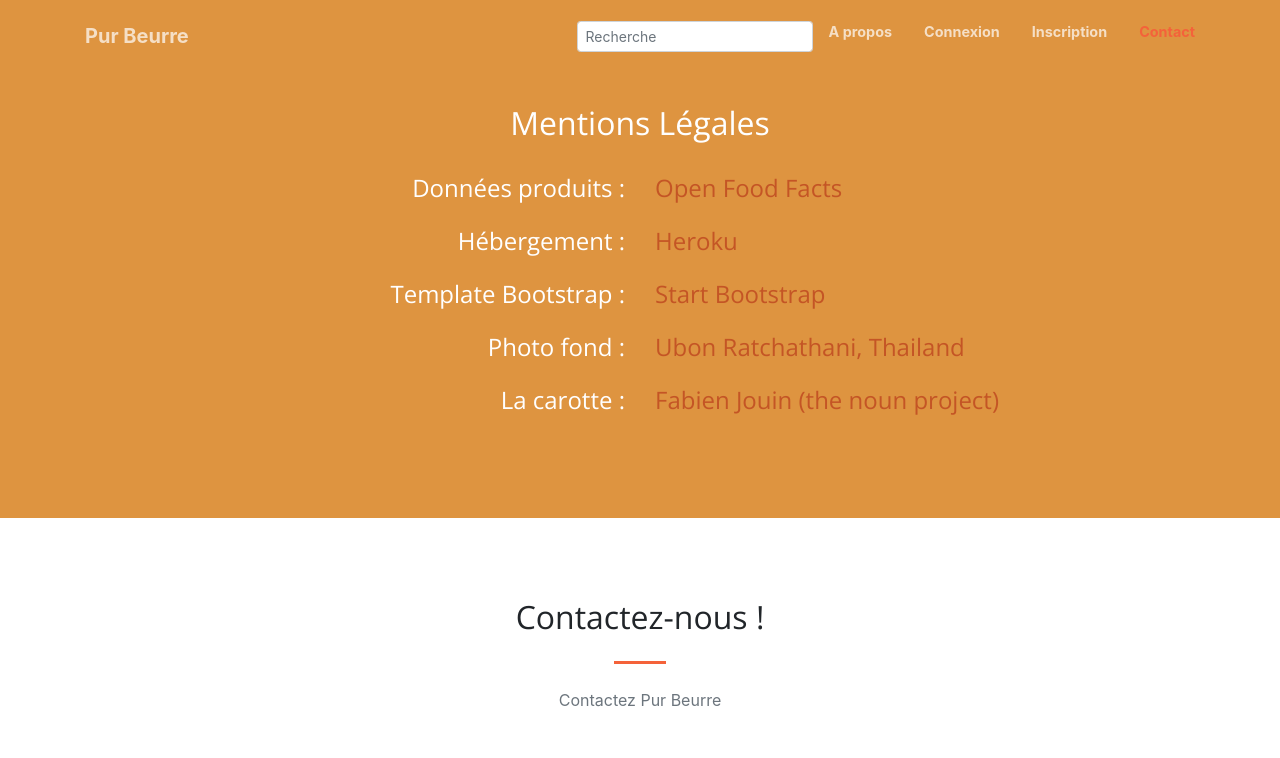
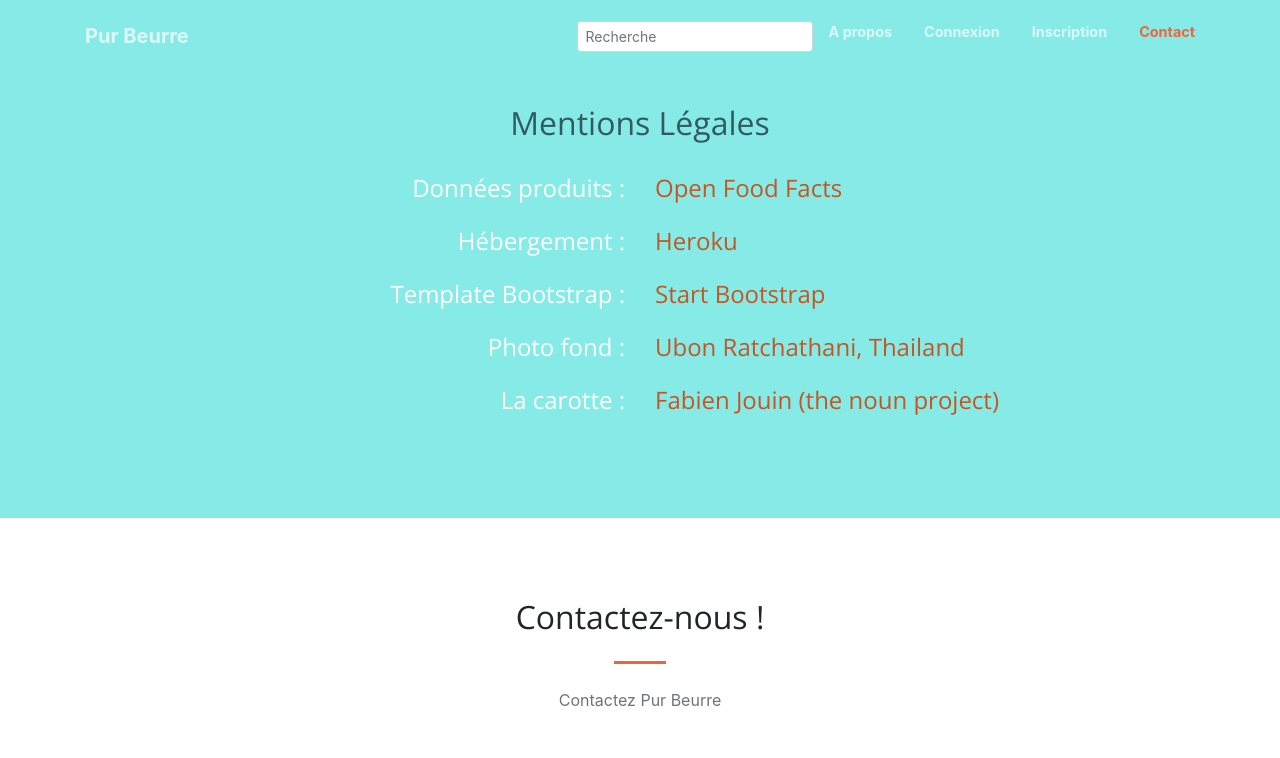
Before and after one commit to lemarak/purbeurre, a Django app: page /legal/ in a window 1280 px wide. Shown: the top 758 px of the page. Run offline with Django 3.2, Linux system fonts and the light colour scheme; some libraries are stand-ins or nearby versions; some web fonts are replaced.

Commit message:
upadate legal notices

```diff
--- a/purbeurre_project/pages/static/css/purbeurre.css
+++ b/purbeurre_project/pages/static/css/purbeurre.css
@@ -40,7 +40,7 @@
     transform: translate(-50%, -50%);
 }
 
-#about {
+#about, #legal {
     background-color: #86EBE6;
     color: #345A61;
 }
--- a/purbeurre_project/pages/templates/pages/legal_notices.html
+++ b/purbeurre_project/pages/templates/pages/legal_notices.html
@@ -5,9 +5,9 @@
 
 {% block content %}
 
-<section class="page-section bg-primary" id="legal">
+<section class="page-section" id="legal">
     <div class="container">
-        <div class="row justify-content-center text-white m-4">
+        <div class="row justify-content-center m-4">
             <h2>Mentions Légales</h2>
         </div>
         <div class="row justify-content-center text-white m-3">
@@ -15,7 +15,7 @@
                 <h4>Données produits :</h4>
             </div>
             <div class="col-lg-6 text-left">
-                <h4><a href="http://en.wiki.openfoodfacts.org/Project:API" target ="_blank">Open Food Facts</a></h4>
+                <h4><a href="http://en.wiki.openfoodfacts.org/Project:API" target="_blank">Open Food Facts</a></h4>
             </div>
         </div>
         <div class="row justify-content-center text-white m-3">
@@ -23,7 +23,7 @@
                 <h4>Hébergement :</h4>
             </div>
             <div class="col-lg-6 text-left">
-                <h4><a href="https://www.heroku.com/" target ="_blank">Heroku</a></h4>
+                <h4><a href="https://www.heroku.com/" target="_blank">Heroku</a></h4>
             </div>
         </div>
         <div class="row justify-content-center text-white m-3">
@@ -31,7 +31,7 @@
                 <h4>Template Bootstrap :</h4>
             </div>
             <div class="col-lg-6 text-left">
-                <h4><a href="https://startbootstrap.com/themes/creative/" target ="_blank">Start Bootstrap</a></h4>
+                <h4><a href="https://startbootstrap.com/themes/creative/" target="_blank">Start Bootstrap</a></h4>
             </div>
         </div>
         <div class="row justify-content-center text-white m-3">
@@ -39,7 +39,8 @@
                 <h4>Photo fond :</h4>
             </div>
             <div class="col-lg-6 text-left">
-                <h4><a href="https://unsplash.com/photos/k60JspcBwKE" target ="_blank">Ubon Ratchathani, Thailand</a></h4>
+                <h4><a href="https://unsplash.com/photos/k60JspcBwKE" target="_blank">Ubon Ratchathani, Thailand</a>
+                </h4>
             </div>
         </div>
         <div class="row justify-content-center text-white m-3">
@@ -47,7 +48,8 @@
                 <h4>La carotte :</h4>
             </div>
             <div class="col-lg-6 text-left">
-                <h4><a href="https://thenounproject.com/term/carrot/29691/" target ="_blank">Fabien Jouin (the noun project)</a></h4>
+                <h4><a href="https://thenounproject.com/term/carrot/29691/" target="_blank">Fabien Jouin (the noun
+                        project)</a></h4>
             </div>
         </div>
     </div>
```
